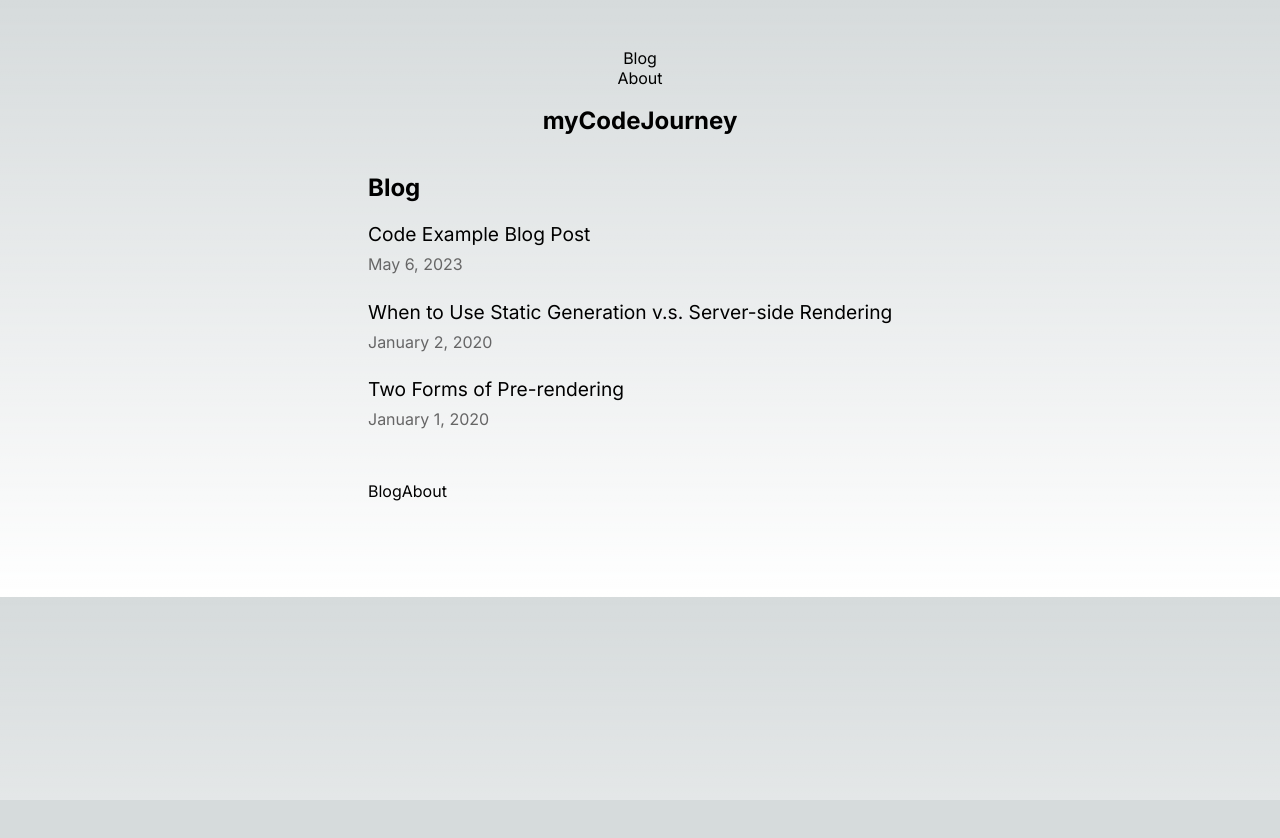
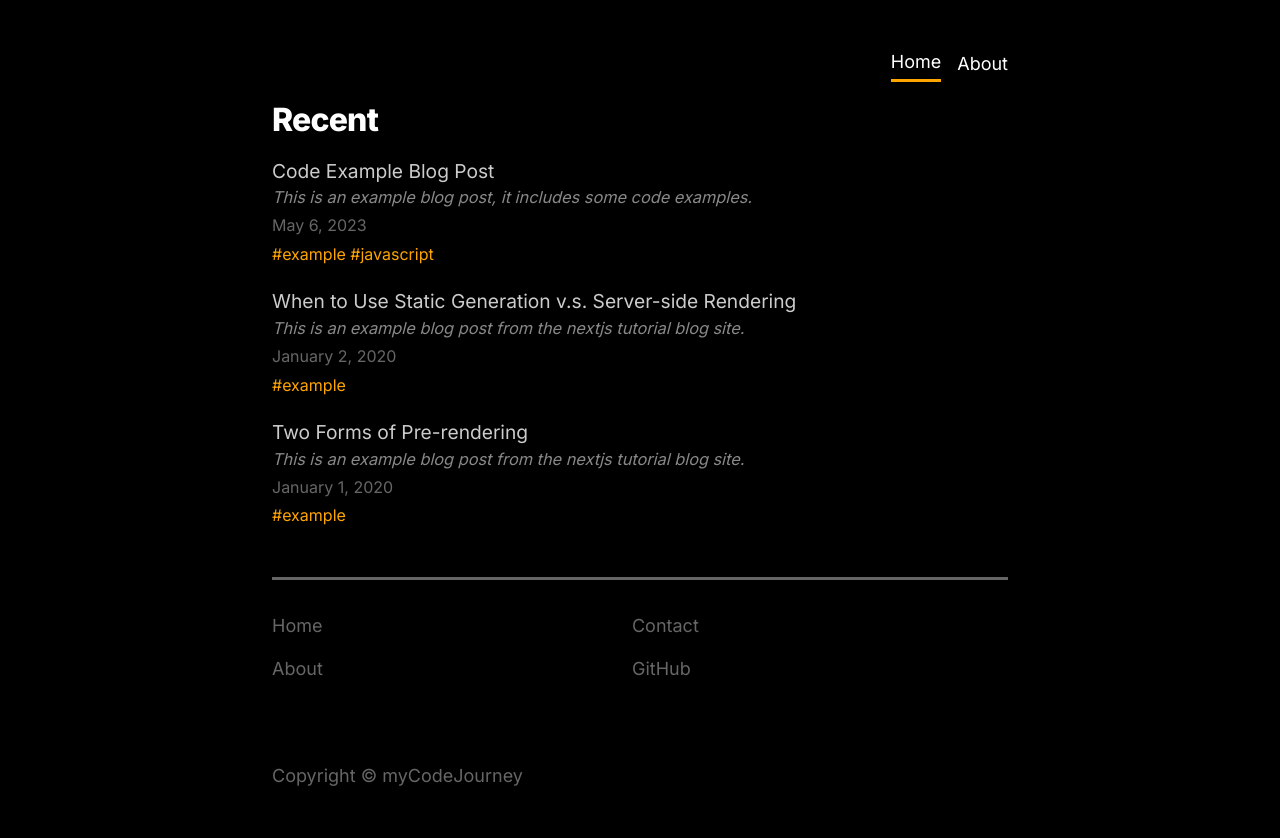
Before and after one commit to tomahawk-jupiter/my-code-journey, a Next.js app: page / in a window 1280 px wide. Shown: the top 838 px of the page. Before the commit the page ends 800 px from the top, so only its background shows below. Built offline with nearby package versions, Linux system fonts and the light colour scheme.

Commit message:
Post tags. Basic navbar & footer. Added some css.

```diff
--- a/components/layout.jsx
+++ b/components/layout.jsx
@@ -3,12 +3,16 @@ import styles from "./layout.module.css";
 import utilStyles from "../styles/utils.module.css";
 import Link from "next/link";
 import { Inter } from "next/font/google";
+import { useRouter } from "next/router";
 
 const inter = Inter({ subsets: ["latin"] });
 
 export const SITE_TITLE = "myCodeJourney";
 
 export default function Layout({ children }) {
+  const router = useRouter();
+  const currentRoute = router.pathname;
+
   return (
     <div className={`${styles.container} ${inter.className}`}>
       <Head>
@@ -30,20 +34,53 @@ export default function Layout({ children }) {
       </Head>
 
       <header className={styles.header}>
-        <Link href="/">Blog</Link>
-        <Link href="/">About</Link>
-        <h2 className={utilStyles.headingLg}>
+        {/* <h2 className={utilStyles.headingLg}>
           <Link href="/" className={utilStyles.colorInherit}>
             {SITE_TITLE}
           </Link>
-        </h2>
+        </h2> */}
+        <Link
+          className={`${styles.navLink} ${
+            currentRoute === "/" ? styles.navLinkActive : ""
+          }`}
+          href="/"
+        >
+          Home
+        </Link>
+        <Link
+          className={`${styles.navLink} ${
+            currentRoute === "/about" ? styles.navLinkActive : ""
+          }`}
+          href="/about"
+        >
+          About
+        </Link>
       </header>
 
       <main>{children}</main>
 
-      <div className={styles.backToHome}>
-        <Link href="/">Blog</Link>
-        <Link href="/">About</Link>
+      <div className={`${styles.footerSection} ${utilStyles.lightText}`}>
+        <div className={styles.footerLinksContainer}>
+          <div className={styles.footerLinksCol}>
+            <Link className={styles.footerLink} href="/">
+              Home
+            </Link>
+            <Link className={styles.footerLink} href="/">
+              About
+            </Link>
+          </div>
+
+          <div className={styles.footerLinksCol}>
+            <Link className={styles.footerLink} href="/">
+              Contact
+            </Link>
+            <Link className={styles.footerLink} href="/">
+              GitHub
+            </Link>
+          </div>
+        </div>
+
+        <div className={utilStyles.lightText}>Copyright © {SITE_TITLE}</div>
       </div>
     </div>
   );
--- a/components/layout.module.css
+++ b/components/layout.module.css
@@ -1,15 +1,53 @@
 .container {
-  max-width: 36rem;
+  /* max-width: 36rem; */
+  max-width: 48rem;
   padding: 0 1rem;
   margin: 3rem auto 6rem;
 }
 
 .header {
   display: flex;
-  flex-direction: column;
   align-items: center;
+  justify-content: flex-end;
+  gap: 1rem;
 }
 
-.backToHome {
+.navLinkActive {
+  border-bottom: solid orange;
+}
+
+.navLink {
+  padding-bottom: 0.25rem;
+}
+
+.navLink:hover {
+  color: orange;
+  transition-duration: 0.2s;
+}
+
+.footerSection {
   margin: 3rem 0 0;
+  border-top: solid;
+  padding-top: 2rem;
 }
+
+.footerLinksContainer {
+  display: flex;
+  justify-content: space-between;
+  margin-bottom: 4rem;
+}
+
+.footerLinksCol {
+  display: flex;
+  flex-direction: column;
+  margin-right: auto;
+}
+
+.footerLink {
+  margin-bottom: 1rem;
+}
+
+.footerLink:hover {
+  color: #ddd;
+  transition-duration: 0.2s;
+}
--- a/next.config.js
+++ b/next.config.js
@@ -1,6 +1,6 @@
 /** @type {import('next').NextConfig} */
 const nextConfig = {
   reactStrictMode: true,
-}
+};
 
-module.exports = nextConfig
+module.exports = nextConfig;
--- a/pages/index.jsx
+++ b/pages/index.jsx
@@ -23,15 +23,24 @@ export default function Home({ allPostsData }) {
       </Head>
 
       <section className={`${utilStyles.headingMd} ${utilStyles.padding1px}`}>
-        <h2 className={utilStyles.headingLg}>Blog</h2>
+        <h1 className={utilStyles.headingXl}>Recent</h1>
         <ul className={utilStyles.list}>
-          {allPostsData.map(({ id, date, title }) => (
+          {allPostsData.map(({ id, date, title, tags, description }) => (
             <li className={utilStyles.listItem} key={id}>
-              <Link href={`/blog/${id}`}>{title}</Link>
-              <br />
+              <Link href={`/blog/${id}`}>
+                <div>{title}</div>
+                <div className={utilStyles.descriptionText}>{description}</div>
+              </Link>
               <small className={utilStyles.lightText}>
                 <Date dateString={date} />
               </small>
+              <div>
+                {tags.map((tag, index) => (
+                  <span className={utilStyles.tagText} key={index}>
+                    #{tag}{" "}
+                  </span>
+                ))}
+              </div>
             </li>
           ))}
         </ul>
--- a/posts/code-example.md
+++ b/posts/code-example.md
@@ -1,6 +1,10 @@
 ---
 title: "Code Example Blog Post"
 date: "2023-05-06"
+tags:
+  - example
+  - javascript
+description: "This is an example blog post, it includes some code examples."
 ---
 
 This example is to try out how code is displayed. How to get syntax highlighting working.
--- a/posts/pre-rendering.md
+++ b/posts/pre-rendering.md
@@ -1,6 +1,9 @@
 ---
 title: "Two Forms of Pre-rendering"
 date: "2020-01-01"
+tags:
+  - example
+description: "This is an example blog post from the nextjs tutorial blog site."
 ---
 
 Next.js has two forms of pre-rendering: **Static Generation** and **Server-side Rendering**. The difference is in **when** it generates the HTML for a page.
--- a/posts/ssg-ssr.md
+++ b/posts/ssg-ssr.md
@@ -1,6 +1,9 @@
 ---
 title: "When to Use Static Generation v.s. Server-side Rendering"
 date: "2020-01-02"
+tags:
+  - example
+description: "This is an example blog post from the nextjs tutorial blog site."
 ---
 
 We recommend using **Static Generation** (with and without data) whenever possible because your page can be built once and served by CDN, which makes it much faster than having a server render the page on every request.
@@ -17,3 +20,11 @@ You should ask yourself: "Can I pre-render this page **ahead** of a user's reque
 On the other hand, Static Generation is **not** a good idea if you cannot pre-render a page ahead of a user's request. Maybe your page shows frequently updated data, and the page content changes on every request.
 
 In that case, you can use **Server-Side Rendering**. It will be slower, but the pre-rendered page will always be up-to-date. Or you can skip pre-rendering and use client-side JavaScript to populate data.
+
+## H2 Header
+
+In that case, you can use **Server-Side Rendering**. It will be slower, but the pre-rendered page will always be up-to-date. Or you can skip pre-rendering and use client-side JavaScript to populate data.
+
+### H3 Header
+
+In that case, you can use **Server-Side Rendering**. It will be slower, but the pre-rendered page will always be up-to-date. Or you can skip pre-rendering and use client-side JavaScript to populate data.
--- a/styles/globals.css
+++ b/styles/globals.css
@@ -1,9 +1,11 @@
-:root {
+/* Original contents from nextjs */
+
+/* :root {
   --max-width: 1100px;
   --border-radius: 12px;
-  --font-mono: ui-monospace, Menlo, Monaco, 'Cascadia Mono', 'Segoe UI Mono',
-    'Roboto Mono', 'Oxygen Mono', 'Ubuntu Monospace', 'Source Code Pro',
-    'Fira Mono', 'Droid Sans Mono', 'Courier New', monospace;
+  --font-mono: ui-monospace, Menlo, Monaco, "Cascadia Mono", "Segoe UI Mono",
+    "Roboto Mono", "Oxygen Mono", "Ubuntu Monospace", "Source Code Pro",
+    "Fira Mono", "Droid Sans Mono", "Courier New", monospace;
 
   --foreground-rgb: 0, 0, 0;
   --background-start-rgb: 214, 219, 220;
@@ -71,6 +73,21 @@
     --card-rgb: 100, 100, 100;
     --card-border-rgb: 200, 200, 200;
   }
+} */
+
+/* @media (prefers-color-scheme: dark) {
+  html {
+    color-scheme: dark;
+  }
+} */
+
+:root {
+  --foreground-rgb: 255, 255, 255;
+  --background-start-rgb: 0, 0, 0;
+  --background-end-rgb: 0, 0, 0;
+
+  --text-color: #ccc;
+  --line-height: 1.5;
 }
 
 * {
@@ -93,6 +110,9 @@ body {
       rgb(var(--background-end-rgb))
     )
     rgb(var(--background-start-rgb));
+
+  font-size: 1.125rem;
+  line-height: var(--line-height);
 }
 
 a {
@@ -100,8 +120,19 @@ a {
   text-decoration: none;
 }
 
-@media (prefers-color-scheme: dark) {
-  html {
-    color-scheme: dark;
-  }
+ul {
+  padding-left: 4rem;
+  color: var(--text-color);
 }
+
+p {
+  color: var(--text-color);
+  margin: 1.5rem 0;
+}
+
+h2,
+h3,
+h4,
+h5 {
+  margin: 1em 0;
+}
--- a/styles/utils.module.css
+++ b/styles/utils.module.css
@@ -50,3 +50,14 @@
 .lightText {
   color: #666;
 }
+
+.tagText {
+  color: orange;
+  font-size: 1rem;
+}
+
+.descriptionText {
+  color: #888;
+  font-style: italic;
+  font-size: 0.85em;
+}
```
Also changed, not shown: pages/about/index.jsx (added, +9 -0 lines), styles/unused-Home.module.css (renamed from styles/Home.module.css, +10 -6 lines), 2 other files (tests, documents, lock files or other folders).
